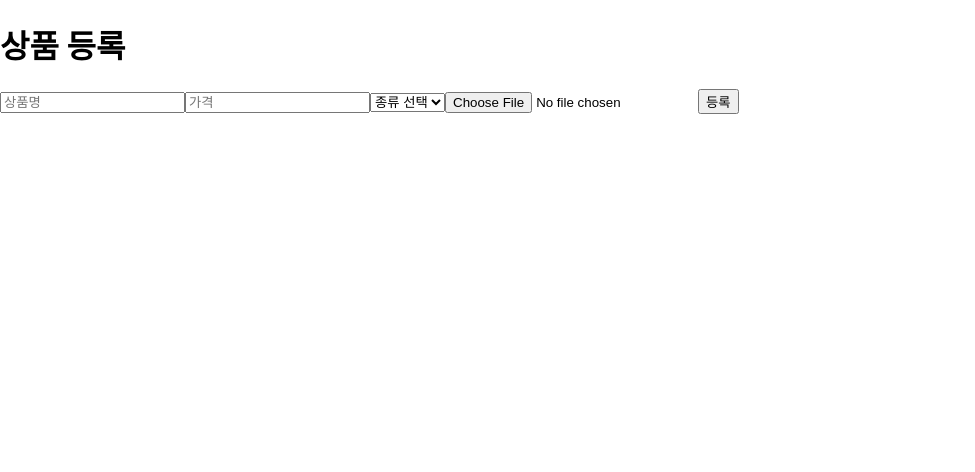
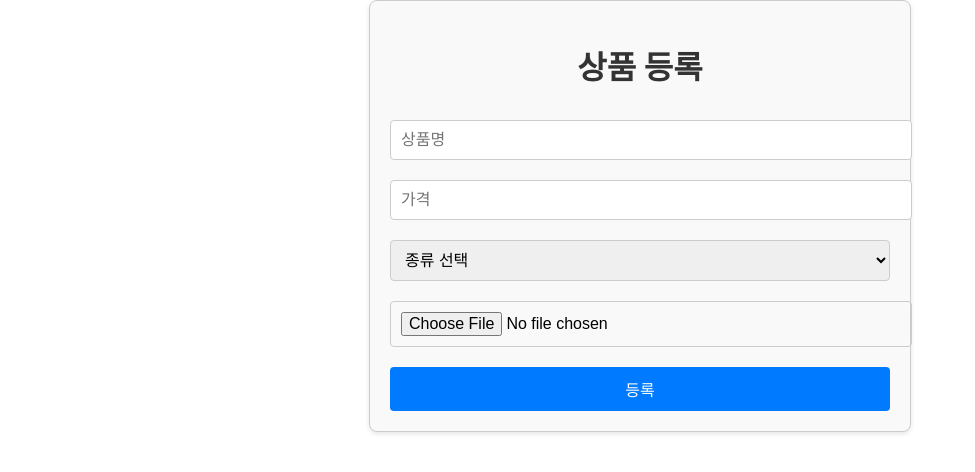
Before and after one commit to ENTP-Ku/Shop, a React (Create React App) app in the folder my-app/: page /upload in a window 1280 px wide. Shown: the top 472 px of the page, without its empty margins (0-975 px from the left). Built offline with nearby package versions, Linux system fonts and the light colour scheme.

Commit message:
세이브 포인트 2

```diff
--- a/my-app/src/components/Upload.js
+++ b/my-app/src/components/Upload.js
@@ -1,77 +1,68 @@
-import React, { useState } from 'react'; // React 및 useState 훅을 import합니다.
-import { useNavigate } from 'react-router-dom'; // 페이지 내비게이션을 위한 useNavigate 훅을 import합니다.
-import axios from 'axios'; // HTTP 요청을 처리하기 위해 axios를 import합니다.
+import React, { useState } from 'react';
+import { useNavigate } from 'react-router-dom';
+import axios from 'axios';
+import '../styles/Upload.css'; // CSS 파일 연결
 
 const Upload = () => {
-    const navigate = useNavigate(); // 페이지 이동을 위한 navigate 함수 생성
-    // 상태 변수를 정의합니다: 상품명, 가격, 종류, 이미지
-    const [name, setName] = useState(''); // 상품명 상태 초기화
-    const [price, setPrice] = useState(''); // 가격 상태 초기화
-    const [kind, setKind] = useState(''); // 종류 상태 초기화
-    const [image, setImage] = useState(null); // 이미지 상태 초기화
+    const navigate = useNavigate();
+    const [name, setName] = useState('');
+    const [price, setPrice] = useState('');
+    const [kind, setKind] = useState('');
+    const [image, setImage] = useState(null);
 
-    // 상품 등록 처리 함수
     const handleUpload = async () => {
-        // 모든 필드가 입력되었는지 검증
         if (!name || !price || !kind || !image) {
-            alert('모든 필드를 입력해주세요.'); // 입력 누락 시 알림
-            return; // 함수 종료
+            alert('모든 필드를 입력해주세요.');
+            return;
         }
 
-        // FormData 객체 생성
         const formData = new FormData();
-        formData.append('name', name); // 상품명 추가
-        formData.append('price', price); // 가격 추가
-        formData.append('kind', kind); // 종류 추가
-        formData.append('image', image); // 이미지 추가
+        formData.append('name', name);
+        formData.append('price', price);
+        formData.append('kind', kind);
+        formData.append('image', image);
 
         try {
-            // POST 요청을 통해 상품 등록 시도
             await axios.post('/api/products', formData, {
-                headers: { 'Content-Type': 'multipart/form-data' } // 멀티파트 데이터 전송 헤더
+                headers: { 'Content-Type': 'multipart/form-data' }
             });
-            alert('상품이 등록되었습니다.'); // 등록 성공 시 알림
-            navigate('/'); // 메인 페이지로 이동
+            alert('상품이 등록되었습니다.');
+            navigate('/');
         } catch (error) {
-            alert('상품 등록에 실패했습니다.'); // 등록 실패 시 알림
+            alert('상품 등록에 실패했습니다.');
         }
     };
 
     return (
-        <div>
+        <div className="upload-container"> {/* 클래스 추가 */}
             <h1>상품 등록</h1>
-            {/* 상품명 입력 필드 */}
             <input
                 type="text"
                 placeholder="상품명"
                 value={name}
-                onChange={(e) => setName(e.target.value)} // 입력값 변경 시 상태 업데이트
+                onChange={(e) => setName(e.target.value)}
             />
-            {/* 가격 입력 필드 */}
             <input
                 type="number"
                 placeholder="가격"
                 value={price}
-                onChange={(e) => setPrice(e.target.value)} // 입력값 변경 시 상태 업데이트
+                onChange={(e) => setPrice(e.target.value)}
             />
-            {/* 종류 선택 필드 */}
             <select
                 value={kind}
-                onChange={(e) => setKind(e.target.value)} // 선택값 변경 시 상태 업데이트
+                onChange={(e) => setKind(e.target.value)}
             >
-                <option value="">종류 선택</option> {/* 기본 옵션 */}
-                <option value="top">상의</option> {/* 상의 옵션 */}
-                <option value="bottom">하의</option> {/* 하의 옵션 */}
+                <option value="">종류 선택</option>
+                <option value="top">상의</option>
+                <option value="bottom">하의</option>
             </select>
-            {/* 이미지 파일 선택 필드 */}
             <input
                 type="file"
-                onChange={(e) => setImage(e.target.files[0])} // 파일 선택 시 상태 업데이트
+                onChange={(e) => setImage(e.target.files[0])}
             />
-            {/* 상품 등록 버튼 */}
             <button onClick={handleUpload}>등록</button>
         </div>
     );
 };
 
-export default Upload; // Upload 컴포넌트를 다른 파일에서 사용할 수 있도록 export합니다.
+export default Upload;
--- /dev/null
+++ b/my-app/src/styles/Upload.css
@@ -0,0 +1,50 @@
+/* Upload.css */
+
+/* 전체 컨테이너 스타일 */
+.upload-container {
+    max-width: 500px; /* 최대 너비 설정 */
+    margin: 0 auto; /* 중앙 정렬 */
+    padding: 20px; /* 여백 */
+    border: 1px solid #ccc; /* 테두리 */
+    border-radius: 8px; /* 둥근 모서리 */
+    box-shadow: 0 2px 5px rgba(0, 0, 0, 0.1); /* 그림자 효과 */
+    background-color: #f9f9f9; /* 배경색 */
+}
+
+/* 제목 스타일 */
+.upload-container h1 {
+    text-align: center; /* 중앙 정렬 */
+    color: #333; /* 글자 색 */
+}
+
+/* 입력 필드 스타일 */
+.upload-container input[type="text"],
+.upload-container input[type="number"],
+.upload-container select,
+.upload-container input[type="file"] {
+    width: 100%; /* 전체 너비 */
+    padding: 10px; /* 패딩 */
+    margin: 10px 0; /* 상하 여백 */
+    border: 1px solid #ccc; /* 테두리 */
+    border-radius: 4px; /* 둥근 모서리 */
+    font-size: 16px; /* 글자 크기 */
+}
+
+/* 버튼 스타일 */
+.upload-container button {
+    width: 100%; /* 전체 너비 */
+    padding: 10px; /* 패딩 */
+    margin-top: 10px; /* 상단 여백 */
+    border: none; /* 테두리 없음 */
+    border-radius: 4px; /* 둥근 모서리 */
+    background-color: #007bff; /* 배경색 */
+    color: white; /* 글자 색 */
+    font-size: 16px; /* 글자 크기 */
+    cursor: pointer; /* 포인터 커서 */
+    transition: background-color 0.3s; /* 배경색 변화 효과 */
+}
+
+/* 버튼 호버 스타일 */
+.upload-container button:hover {
+    background-color: #0056b3; /* 호버 시 배경색 변경 */
+}
```
